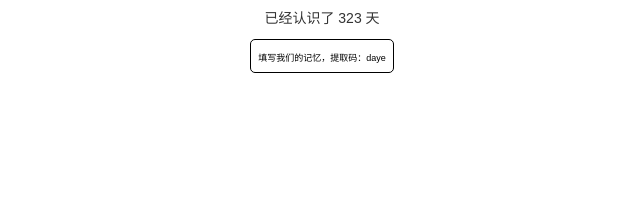
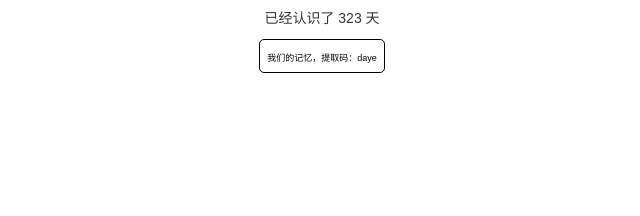
Before and after one commit to heyan9/jn, a plain HTML site: page index.html in a window 1280 px wide. Shown: the part 422-638 px from the top of the page, 318-958 px from the left. Drawn offline with Linux system fonts and the light colour scheme.

Commit message:
Update index.html
Signed-off-by: 何岩 <149994812+heyan9@users.noreply.github.com>

```diff
--- a/index.html
+++ b/index.html
@@ -88,7 +88,7 @@
     <div class="timer" id="daysCounter"></div>
 
     <div class="link">
-        <a href="https://pan.baidu.com/s/1eC04HwjykIpDVGnYJ0pWSQ?pwd=daye" target="_blank">填写我们的记忆，提取码：daye</a>
+        <a href="https://pan.baidu.com/s/1eC04HwjykIpDVGnYJ0pWSQ?pwd=daye" target="_blank">我们的记忆，提取码：daye</a>
     </div>
 
     <div class="rotating-text" id="rotatingText">爱而不得如何释怀</div>
```
